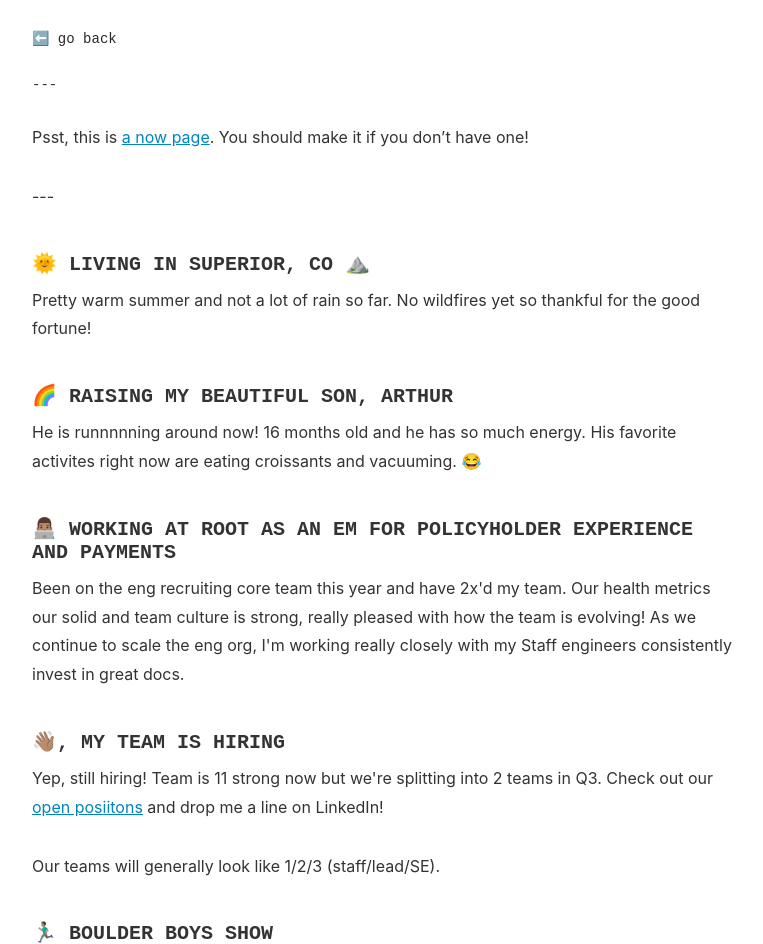
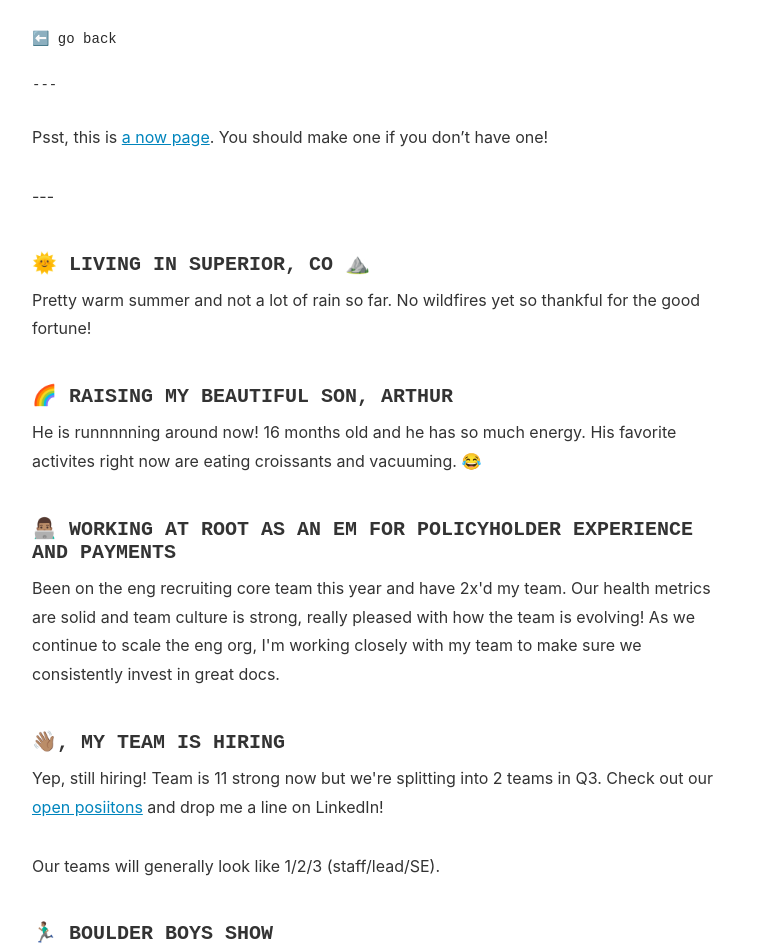
Before and after one commit to amerry19/amerry-site, a Flask app: page /now in a window 1280 px wide. Shown: the top 944 px of the page, without its empty margins (258-1021 px from the left). Run offline with Flask 2, Linux system fonts and the light colour scheme.

Commit message:
Fixed typos on now page.

```diff
--- a/templates/now.html
+++ b/templates/now.html
@@ -27,7 +27,7 @@ date with the latest here.
         <article class="post format-page">
             <div class="post-content">
 
-                <p>Psst, this is <a href="https://nownownow.com/">a now page</a>. You should make it if you don’t have one!</p>
+                <p>Psst, this is <a href="https://nownownow.com/">a now page</a>. You should make one if you don’t have one!</p>
 
                 <p>---</p>
 
@@ -40,9 +40,9 @@ date with the latest here.
                 </p>
 
                 <h3>👨🏽‍💻 Working at Root as an EM for Policyholder Experience and Payments</h3>
-                <p>Been on the eng recruiting core team this year and have 2x'd my team. Our health metrics our solid and team culture is
+                <p>Been on the eng recruiting core team this year and have 2x'd my team. Our health metrics are solid and team culture is
                     strong, really pleased with how the team is evolving!
-                    As we continue to scale the eng org, I'm working really closely with my Staff engineers consistently invest in great docs.
+                    As we continue to scale the eng org, I'm working closely with my team to make sure we consistently invest in great docs.
                 </p>
 
                 <h3>👋🏽, my team is hiring</h3>
```
